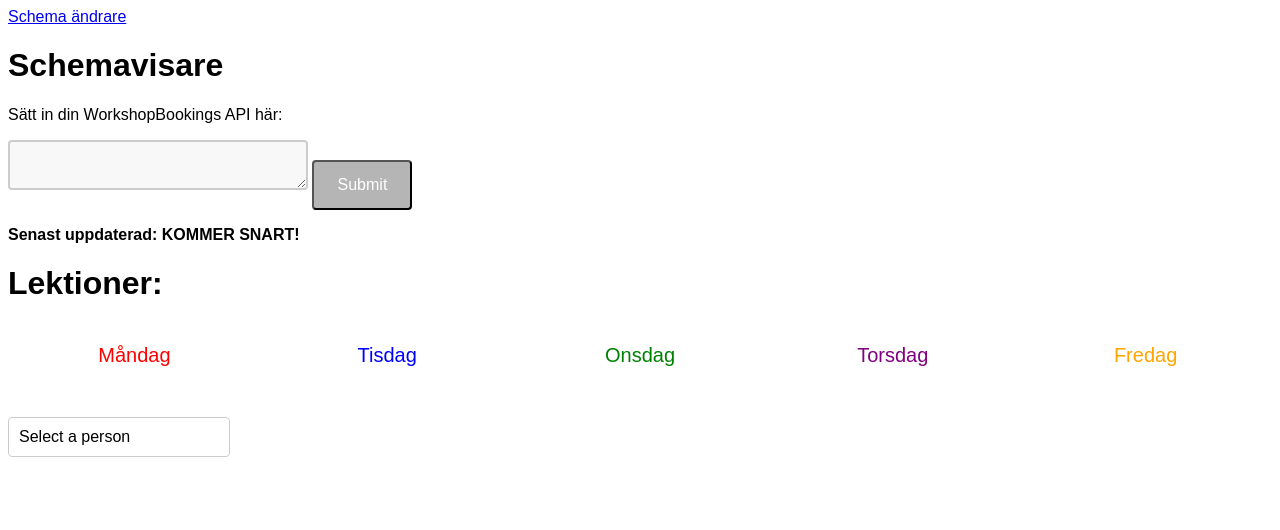
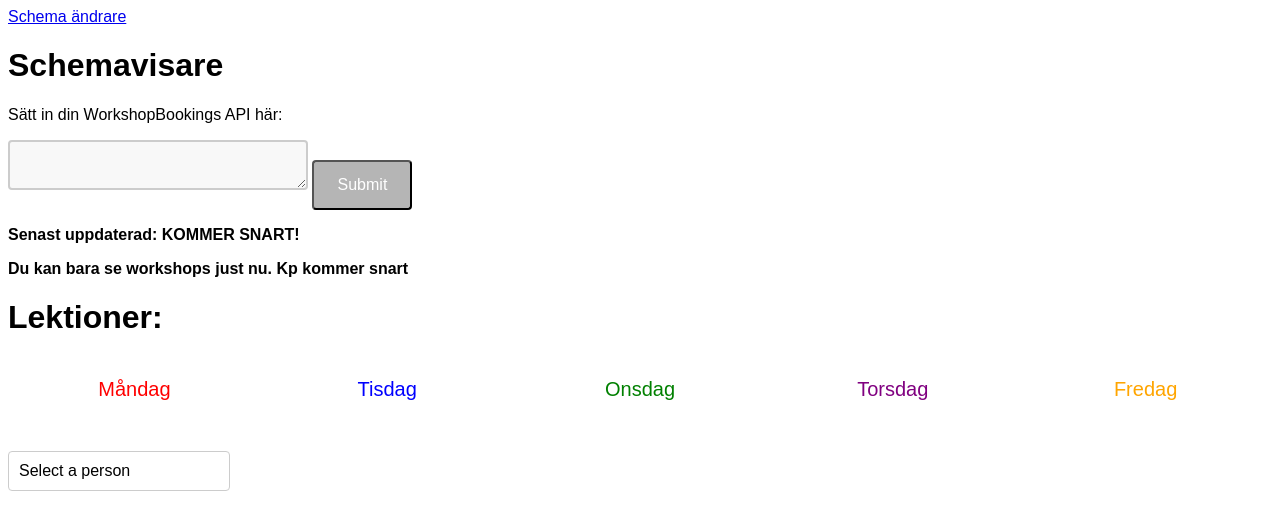
Before and after one commit to klutzzy/klutzzy.github.io, a plain HTML site: page schemavisare.html in a window 1280 px wide. Drawn offline with Linux system fonts and the light colour scheme.

Commit message:
Update schemavisare.html

```diff
--- a/schemavisare.html
+++ b/schemavisare.html
@@ -11,6 +11,7 @@
   <textarea id="apiTextArea"></textarea>
   <button class="button button1" onclick="submitVisare()">Submit</button>
   <p><span style="font-size:16px"><strong>Senast uppdaterad: KOMMER SNART!</strong></span></p>
+  <p><span style="font-size:16px"><strong>Du kan bara se workshops just nu. Kp kommer snart</strong></span></p>
   <h1 class="lektioner">Lektioner:</h1>
   <div class="weekday-container">
     <div class="weekday-group">
```
